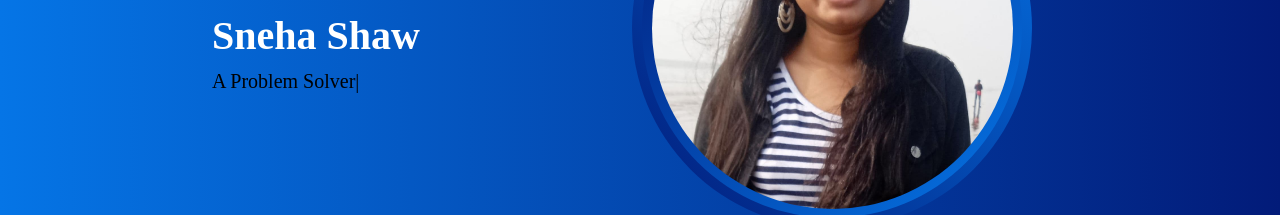
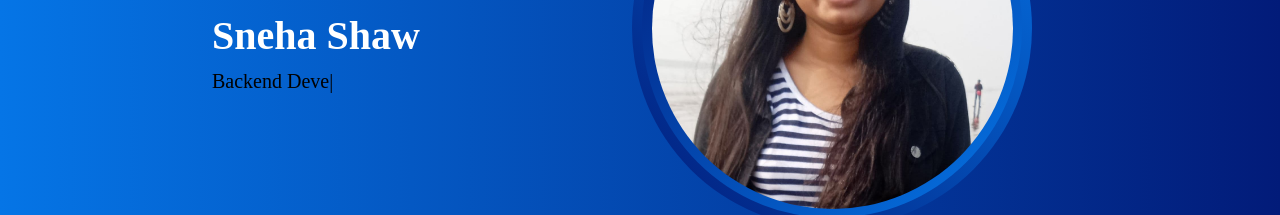
Before and after one commit to Sneha-Shaw/sneha-shaw_portfolio, a React (Create React App) app: page / in a window 1280 px wide. Shown: the part 452-667 px from the top of the page. Built offline with nearby package versions, Linux system fonts and the light colour scheme.

Commit message:
`fix`: `home`

```diff
--- a/src/components/Navbar/styles.js
+++ b/src/components/Navbar/styles.js
@@ -8,7 +8,7 @@ export const useStyles = makeStyles((theme) => ({
         padding: '0 5rem',
         height: '10vh',
         backgroundColor: '#fff',
-        // boxShadow: '0 0 2rem rgba(0,0,0,0.1)',
+        boxShadow: '0 0 2rem rgba(0,0,0,0.1)',
         zIndex: "2000",
         [theme.breakpoints.down('sm')]: {
             padding: '0 2rem',
--- a/src/pages/About/About.js
+++ b/src/pages/About/About.js
@@ -1,8 +1,12 @@
 import React from 'react'
+import { useStyles } from './styles'
 
 const About = () => {
+  const classes = useStyles()
   return (
-    <div>About</div>
+    <div className={classes.container}>
+
+    </div>
   )
 }
 
--- a/src/pages/Home/Home.js
+++ b/src/pages/Home/Home.js
@@ -13,12 +13,17 @@ const Home = () => {
           <h1>Sneha Shaw</h1>
           <TypeAnimation
             sequence={[
-              'A Full Stack Developer', // Types 'One'
+              'Full Stack Developer',
+              2000, // Waits 2s
+              'Backend Developer',
+              1000, // Waits 2s
+              'Tech Enthusiast',
               1000, // Waits 1s
-              'A Tech Enthusiast', // Deletes 'One' and types 'Two'
-              1000, // Waits 2s
-              'A Problem Solver',
-              1000 // Types 'Three' without deleting 'Two'
+              'Problem Solver',
+              1000,
+              'Learner',
+              1000,
+
             ]}
             repeat={Infinity}
             style={{ fontSize: '2rem' }}
```
Lines whose indentation alone changed are shown as unchanged.
